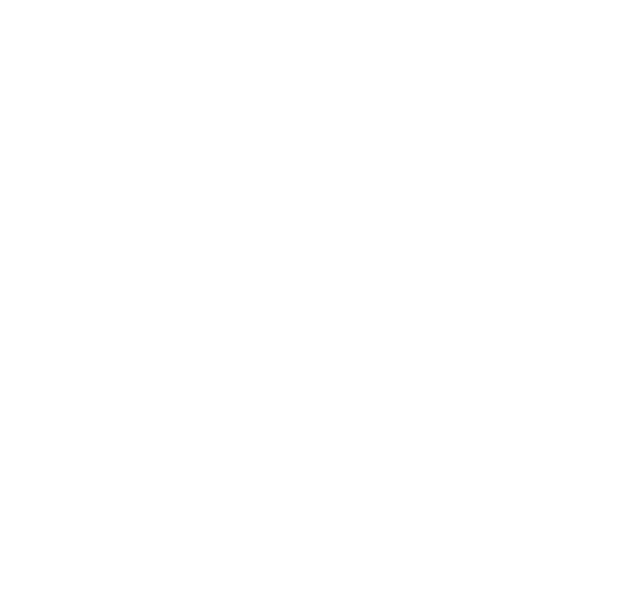
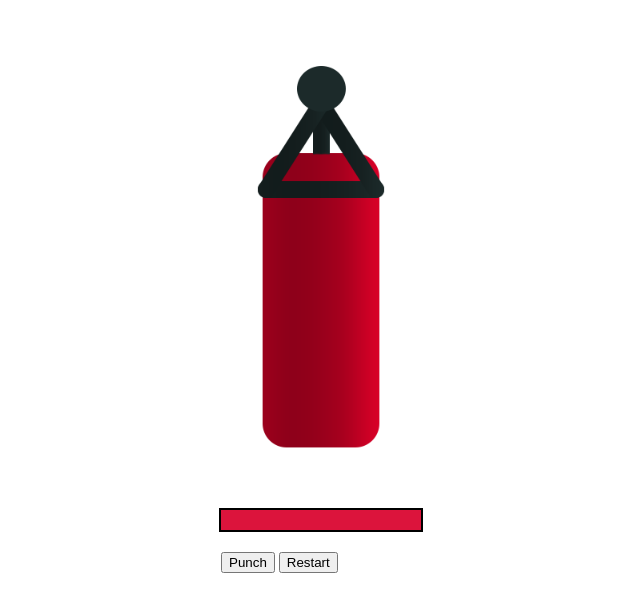
Before and after one commit to pgonciarzpc/vue-lerning-project, a plain HTML site: page index.html in a window 1280 px wide. Shown: the whole page, without its empty margins (319-959 px from the left). Drawn offline with Linux system fonts and the light colour scheme.

Commit message:
Game lesson 13 finished

```diff
--- a/app.js
+++ b/app.js
@@ -1,9 +1,22 @@
 new Vue({
   el: '#vue-app',
   data: {
-
+    health: 100,
+    ended: false
   },
   methods: {
+    punch: function() {
+      this.health -= 10;
+      if (this.health <= 0) {
+        this.ended = true;
+      }
+    },
+    restart: function() {
+      this.health = 100;
+      this.ended = false;
+    }
+  },
+  computed: {
 
   }
 });
--- a/index.html
+++ b/index.html
@@ -8,7 +8,19 @@
   </head>
   <body>
     <div id="vue-app">
+      <!-- bag image -->
+      <div id="bag" v-bind:class="{ burst: ended }"></div>
 
+      <!-- bag health -->
+      <div id="bag-health">
+        <div v-bind:style="{ width: health + '%'}"></div>
+      </div>
+
+      <!-- game controls -->
+      <div id="controls">
+        <button v-on:click="punch" v-show="!ended">Punch</button>
+        <button v-on:click="restart">Restart</button>
+      </div>
     </div>
 
     <script src="app.js"></script>
--- a/styles.css
+++ b/styles.css
@@ -4,3 +4,32 @@
   text-align: center;
   border: 1px solid #333;
 }
+
+#bag {
+  width: 200px;
+  height: 500px;
+  margin: 0 auto;
+  background: url(/img/bag.png) center no-repeat;
+  background-size: 80%;
+}
+
+#bag.burst {
+  background: url(/img/bag-burst.png) center no-repeat;
+  background-size: 80%;
+}
+
+#bag-health {
+  width: 200px;
+  border: 2px solid #000;
+  margin: 0 auto 20px auto;
+}
+
+#bag-health div {
+  height: 20px;
+  background: crimson;
+}
+
+#controls {
+  width: 200px;
+  margin: 0 auto;
+}
```
Also changed, not shown: img/bag-burst.png (added), img/bag.png (added).
